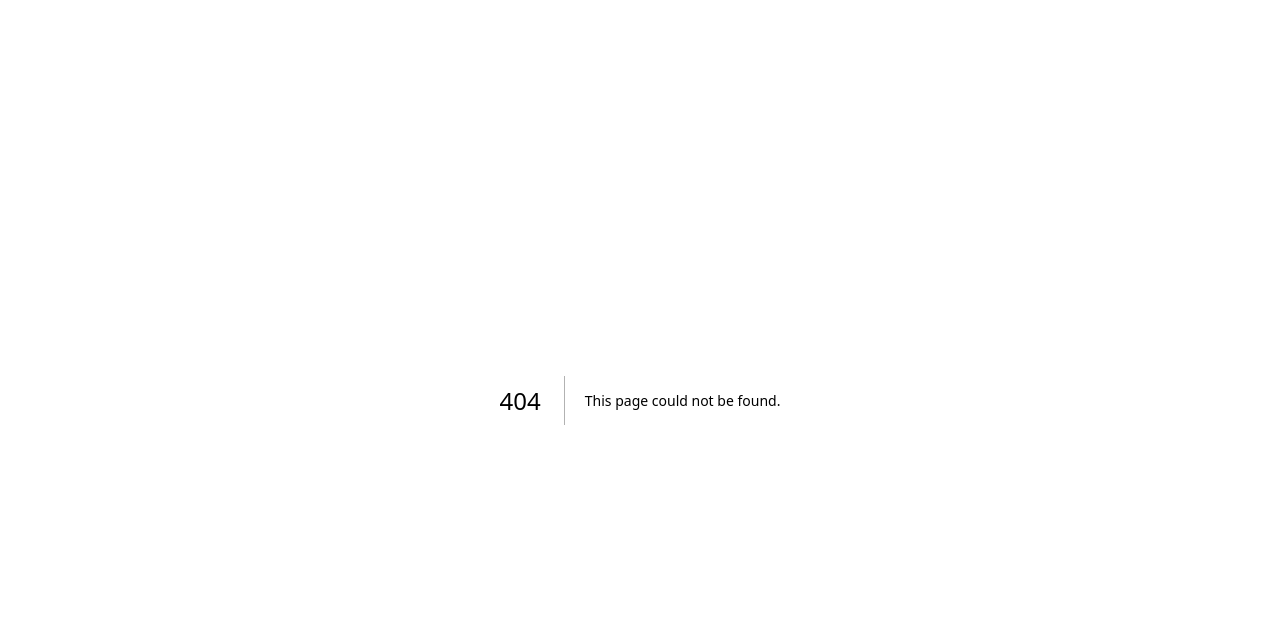
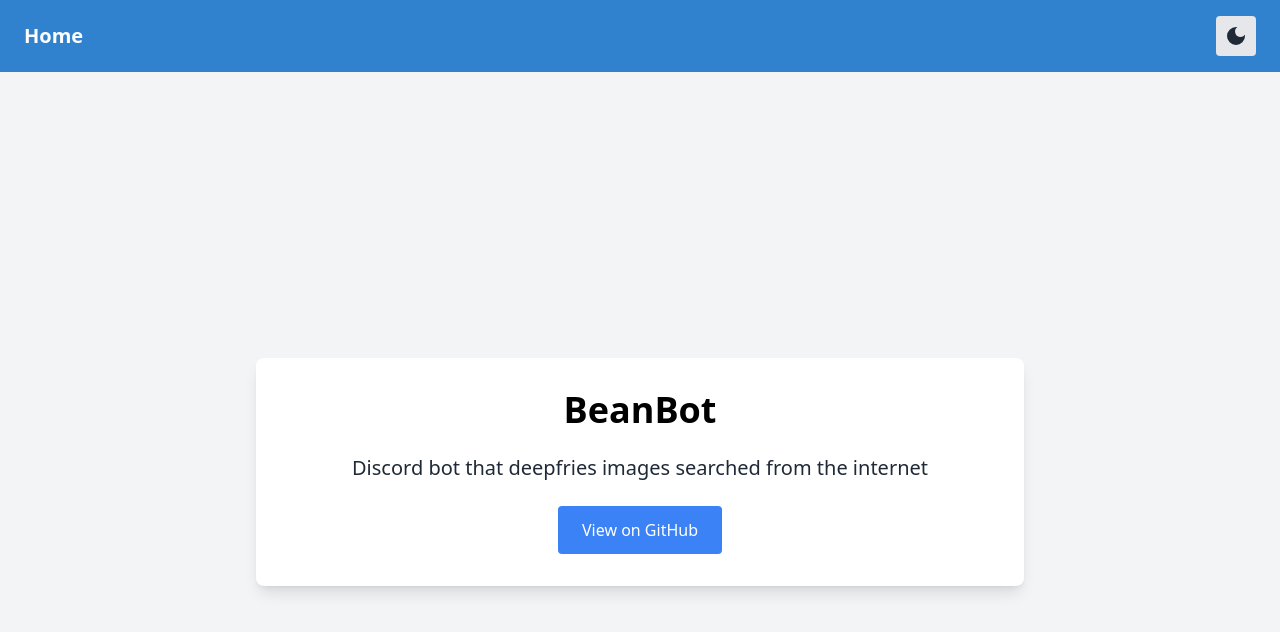
Before and after one commit to b-hairston/nextjs-website, a Next.js app: page /projects/project-1 in a window 1280 px wide. Before the commit this address had no page. Shown: the top 632 px of the page. Built offline with nearby package versions, Linux system fonts and the light colour scheme.

Commit message:
new stuff

```diff
--- a/app/page.tsx
+++ b/app/page.tsx
@@ -1,35 +1,81 @@
+"use client";
+
+import '../styles/globals.css';
 import Link from 'next/link';
-import AppBgImg from '../components/bg-image';
-import {Montserrat} from 'next/font/google';
-import '../styles/globals.css';
-import Head from 'next/head';
-import Header from "../components/header";
+import ThemeToggle from '../components/theme-toggle'; // Adjust path as necessary
 
-// change title in the browser tab
+const projects = [
+  {
+    slug: 'project-1',
+    title: 'BeanBot',
+    description: 'Discord bot that deepfries images searched from the internet',
+  },
+  {
+    slug: 'project-2',
+    title: 'Kafka MongoDB',
+    description: 'A simple Kafka producer & consumer written in Java',
+  },
+];
 
+export default function Home() {
+  return (
+    <div className="flex flex-col min-h-screen bg-gray-100 dark:bg-gray-900">
+      {/* Header with Theme Toggle */}
+      <header className="bg-blue-600 text-white py-4 flex items-center justify-between px-6">
+        <div className="text-center flex-grow">
+          {/* Optionally place logo or site name here */}
+        </div>
+        <ThemeToggle />
+      </header>
 
+      {/* Hero Section */}
+      <section className="bg-blue-600 text-white py-12 text-center">
+        <h2 className="text-5xl font-extrabold mb-4">Welcome to My Portfolio</h2>
+        <p className="text-lg mb-8">I’m a passionate data engineer with experience in various technologies. Explore my projects below.</p>
+      </section>
 
+      {/* Projects Section */}
+      <main className="flex-grow p-6">
+        <h2 className="text-3xl font-bold text-center mb-8">My Projects</h2>
+        <ul className="space-y-6">
+          {projects.map((project) => (
+            <li key={project.slug} className="bg-white p-6 rounded-lg shadow-md hover:shadow-lg transition-shadow duration-300 dark:bg-gray-800">
+              <Link
+                href={`/projects/${project.slug}`}
+                className="text-2xl font-semibold text-blue-600 hover:underline dark:text-blue-400"
+              >
+                {project.title}
+              </Link>
+              <p className="text-lg mt-2 text-gray-800 dark:text-white">{project.description}</p>
+            </li>
+          ))}
+        </ul>
+      </main>
 
-const inter = Montserrat ({subsets: ['latin']});
+      {/* Resume Download Section */}
+      <section className="bg-gray-100 dark:bg-gray-800 py-12 text-center">
+        <h2 className="text-3xl font-bold mb-4 text-gray-900 dark:text-gray-100">Download My Resume</h2>
+        <p className="text-lg mb-8 text-gray-700 dark:text-white">Click the button below to download my latest resume.</p>
+        <a
+          href="/path/to/your/resume.pdf" // Replace with the actual path to your resume
+          download
+          className="button"
+        >
+          Download Resume
+        </a>
+      </section>
 
-
-export default function Page() {
-  return (
-    <>
-      <AppBgImg />
-      <Head>
-        <title>Imani&#39;s Personal Website</title>
-        <meta name="description" content="Portfolio Site" />
-        <link href="/favicon.ico" rel="icon" />
-      </Head>
-      <Header />
-      <h1 className="text-right text-3xl mx-8">Welcome to My Personal Website</h1>
-      <div className={`font-monsterrat ${inter.className}`} style={{ minHeight: '100vh' }}>
-        <br />
-        <p className="text-white text-right text-xl mx-8">I&#39;m Imani</p>
-      </div>
-      <ul>
-      </ul>
-    </>
+      {/* Contact Section */}
+      <footer className="bg-blue-600 text-white py-6 text-center">
+        <div className="max-w-screen-md mx-auto px-4">
+          <p>
+            Want to get in touch?{' '}
+            <a href="mailto:you@example.com" className="text-blue-400 hover:underline">
+              Email me
+            </a>
+          </p>
+        </div>
+      </footer>
+    </div>
   );
 }
--- /dev/null
+++ b/app/projects/[project]/page.tsx
@@ -0,0 +1,67 @@
+"use client";
+
+import 'styles/globals.css';
+import ThemeToggle from 'components/theme-toggle';
+import { useParams } from 'next/navigation';
+import Link from 'next/link';
+
+const projects = {
+  'project-1': {
+    title: 'BeanBot',
+    description: 'Discord bot that deepfries images searched from the internet',
+    link: 'https://github.com/b-hairston/BeanBot',
+  },
+  'project-2': {
+    title: 'Kafka MongoDB',
+    description: 'A simple Kafka producer & consumer written in Java',
+    link: 'https://github.com/b-hairston/kafka-mongo-stack',
+  },
+};
+
+// Define a type for the valid project keys
+type ProjectKey = keyof typeof projects;
+
+const ProjectPage = () => {
+  const params = useParams();
+
+  if (!params || !params.project) {
+    return <div>Project not found</div>;
+  }
+
+  const project = params.project as ProjectKey; // Cast to valid project keys
+
+  const projectDetails = projects[project];
+
+  if (!projectDetails) {
+    return <div>Project not found</div>;
+  }
+
+  return (
+    <div className="flex flex-col min-h-screen bg-gray-100 dark:bg-gray-900">
+      <header className="bg-blue-600 text-white py-4 flex items-center justify-between px-6">
+        <Link href="/" className="text-white text-xl font-bold">
+          Home
+        </Link>
+        <div className="text-center flex-grow">
+        </div>
+        <ThemeToggle />
+      </header>
+      <main className="flex flex-col items-center justify-center min-h-screen bg-gray-100 dark:bg-gray-900 p-4">
+        <div className="bg-white dark:bg-gray-800 p-8 rounded-lg shadow-lg max-w-3xl w-full text-center">
+          <h1 className="text-3xl sm:text-4xl font-bold mb-6">{projectDetails.title}</h1>
+          <p className="text-lg sm:text-xl mb-6 text-gray-800 dark:text-white">{projectDetails.description}</p>
+          <Link
+            href={projectDetails.link}
+            className="inline-block px-6 py-3 bg-blue-500 text-white rounded hover:bg-blue-600"
+            target="_blank"
+            rel="noopener noreferrer"
+          >
+            View on GitHub
+          </Link>
+        </div>
+      </main>
+    </div>
+  );
+};
+
+export default ProjectPage;
--- /dev/null
+++ b/components/theme-toggle.tsx
@@ -0,0 +1,38 @@
+"use client";
+
+import { useEffect, useState } from 'react';
+import { MdLightMode, MdDarkMode } from 'react-icons/md'; // Import icons
+
+export default function ThemeToggle() {
+  const [isDarkMode, setIsDarkMode] = useState<boolean>(false);
+
+  useEffect(() => {
+    const savedMode = localStorage.getItem('dark-mode') === 'true';
+    setIsDarkMode(savedMode);
+    if (savedMode) {
+      document.documentElement.classList.add('dark');
+    }
+  }, []);
+
+  const toggleTheme = () => {
+    setIsDarkMode(prevMode => {
+      const newMode = !prevMode;
+      localStorage.setItem('dark-mode', newMode.toString());
+      if (newMode) {
+        document.documentElement.classList.add('dark');
+      } else {
+        document.documentElement.classList.remove('dark');
+      }
+      return newMode;
+    });
+  };
+
+  return (
+    <button
+      onClick={toggleTheme}
+      className="p-2 rounded bg-gray-200 dark:bg-gray-700 text-gray-800 dark:text-gray-200 flex items-center justify-center"
+    >
+      {isDarkMode ? <MdLightMode size={24} /> : <MdDarkMode size={24} />}
+    </button>
+  );
+}
--- a/next.config.mjs
+++ b/next.config.mjs
@@ -1,4 +1,16 @@
+// next.config.mjs
 /** @type {import('next').NextConfig} */
-const nextConfig = {};
+const nextConfig = {
+    images: {
+      remotePatterns: [
+        {
+          protocol: 'https',
+          hostname: 'avatars.githubusercontent.com',
+          port: '',
+          pathname: '/**',
+        },
+      ],
+    },
+  };
 
-export default nextConfig;
+  export default nextConfig;
--- a/package.json
+++ b/package.json
@@ -14,6 +14,7 @@
     "reac": "^0.0.0",
     "react": "^18.2.0",
     "react-dom": "^18.3.1",
+    "react-icons": "^5.3.0",
     "reactstrap": "^9.2.2"
   },
   "devDependencies": {
--- a/pages/about.tsx
+++ b/pages/about.tsx
@@ -12,7 +12,7 @@ export default function About() {
             <br />
             <div className="font-monsterrat min-h-screen flex flex-col items-end mx-8">
 
-                <p className="text-right text-xl mb-2">I&#39;m Imani,</p>
+                {/* <p className="text-right text-xl mb-2">I&#39;m Imani,</p> */}
                 <p className="text-right text-xl mb-2">a data engineer</p>
                 <p className="text-right text-xl mb-4">with a passion for turning data into actionable insights and innovative solutions.</p>
                 <p className="text-right text-lg max-w-2xl">
--- a/pages/experience.tsx
+++ b/pages/experience.tsx
@@ -25,7 +25,7 @@ export default function Experience() {
                 </p>
                 <h4 className="mx-10" style={{ fontSize: '1.25rem' }}>Data Engineering Intern</h4> <h4 className="mx-10" style={{ fontSize: '1.25rem' }}>Bear Cognition</h4>
                 <h5 className="mx-10" style={{ fontSize: '1rem' }}>Feb 2020 - June 2022</h5>
-                <p className="text-left text-lg mx-12 pb-4">
+                <p className="text-left text-lg mx-12 pb-4e">
                     As a Data Engineering Intern, I gained hands-on experience in data engineering and analytics. I worked on various projects involving data ingestion, transformation, and visualization.
                     I developed skills in SQL, Python, and data processing technologies. I also collaborated with the data engineering team to support data infrastructure and analytics projects.
                 </p>
--- a/styles/globals.css
+++ b/styles/globals.css
@@ -1,52 +1,132 @@
+/* globals.css */
 @tailwind base;
 @tailwind components;
 @tailwind utilities;
 
+/* Define root variables for colors */
 :root {
-  --foreground-rgb: 0, 0, 0;
-  --background-start-rgb: 214, 219, 220;
-  --background-end-rgb: 255, 255, 255;
+  --foreground-rgb-light: 0, 0, 0;
+  --background-rgb-light: 255, 255, 255;
+  --foreground-rgb-dark: 255, 255, 255;
+  --background-rgb-dark: 0, 0, 0;
 }
 
-@media (prefers-color-scheme: dark) {
-  :root {
-    --foreground-rgb: 255, 255, 255;
-    --background-start-rgb: 0, 0, 0;
-    --background-end-rgb: 0, 0, 0;
-  }
+/* Default light mode styles */
+body {
+  color: rgb(var(--foreground-rgb-light));
+  background-color: rgb(var(--background-rgb-light));
 }
 
-body {
-  color: rgb(var(--foreground-rgb));
-  background: linear-gradient(
-      to bottom,
-      transparent,
-      rgb(var(--background-end-rgb))
-    )
-    rgb(var(--background-start-rgb));
+/* Dark mode styles */
+.dark {
+  color: rgb(var(--foreground-rgb-dark));
+  background-color: rgb(var(--background-rgb-dark));
 }
 
-@layer utilities {
-  .text-balance {
-    text-wrap: balance;
-  }
+/* Ensure background colors are consistent */
+.dark .bg-gray-100 {
+  background-color: #1a202c; /* Dark mode background color for gray-100 */
 }
 
-.text-right {
-  text-align: right;
+.dark .bg-white {
+  background-color: #2d3748; /* Dark mode background color for white */
 }
 
-/* font size */
-.text-xl {
-  font-size: 2rem;
+.dark .bg-gray-200 {
+  background-color: #2d3748; /* Dark mode background color for gray-200 */
+}
+.dark .text-gray-700{
+  color: #ffffff
 }
 
-/* font weight */
-.font-bold {
-  font-weight: 700;
+/* Ensure text colors are consistent */
+.dark .text-gray-800 {
+  color: #e2e8f0; /* Dark mode text color for gray-800 */
 }
 
-/* text color */
+.dark .text-gray-600 {
+  color: #cbd5e0; /* Dark mode text color for gray-600 */
+}
+
+.dark .text-blue-600 {
+  color: #fcfcfc; /* Dark mode text color for blue-600 */
+}
+
+.dark .text-white {
+  color: #e2e8f0; /* Dark mode text color for white */
+}
+
+/* Header and footer background color adjustments */
+.dark .bg-blue-600 {
+  background-color: #1a202c; /* Dark mode background color for blue-600 */
+}
+
+.dark .bg-gray-800 {
+  background-color: #2d3748; /* Dark mode background color for gray-800 */
+}
+
+/* Border color adjustments */
+.dark .border-gray-200 {
+  border-color: #2d3748; /* Dark mode border color for gray-200 */
+}
+
+.dark .border-gray-300 {
+  border-color: #4a5568; /* Dark mode border color for gray-300 */
+}
+
+/* Header text color adjustments */
+.dark h1,
+.dark h2,
+.dark h3,
+.dark h4,
+.dark h5,
+.dark h6 {
+  color: #e2e8f0; /* Dark mode text color for all headers */
+}
+
+/* Button styling */
+.bg-blue-600 {
+  background-color: #3182ce; /* Light mode background color for blue-600 */
+}
+
 .text-white {
-  color: #fff;
+  color: #ffffff; /* Light mode text color for white */
 }
+
+.button {
+  background-color: #3182ce; /* Light mode button background color */
+  color: #ffffff; /* Light mode button text color */
+  padding: 0.75rem 1.5rem;
+  border-radius: 0.375rem;
+  display: inline-block;
+  text-align: center;
+  font-weight: 600;
+  transition: background-color 0.3s, color 0.3s;
+}
+
+.dark .button {
+  background-color: #4a5568; /* Dark mode button background color */
+  color: #e2e8f0; /* Dark mode button text color */
+}
+
+.dark .button:hover {
+  background-color: #2b6cb0; /* Dark mode button hover background color */
+}
+
+.button:hover {
+  background-color: #2b6cb0; /* Light mode button hover background color */
+}
+
+/* Transition effects for smooth mode switching */
+html {
+  transition: background-color 0.3s, color 0.3s;
+}
+
+/* Sidebar open/closed transition */
+.sidebar {
+  transition: transform 0.3s ease;
+}
+
+.flex-1 {
+  transition: margin-left 0.3s ease;
+}
--- a/tailwind.config.ts
+++ b/tailwind.config.ts
@@ -1,6 +1,5 @@
-import type { Config } from "tailwindcss";
-
-const config: Config = {
+/** @type {import('tailwindcss').Config} */
+const config = {
   content: [
     "./pages/**/*.{js,ts,jsx,tsx,mdx}",
     "./components/**/*.{js,ts,jsx,tsx,mdx}",
@@ -10,11 +9,12 @@ const config: Config = {
     extend: {
       backgroundImage: {
         "gradient-radial": "radial-gradient(var(--tw-gradient-stops))",
-        "gradient-conic":
-          "conic-gradient(from 180deg at 50% 50%, var(--tw-gradient-stops))",
+        "gradient-conic": "conic-gradient(from 180deg at 50% 50%, var(--tw-gradient-stops))",
       },
     },
+    darkMode: 'class', // or 'media' if you prefer automatic dark mode based on the user's system preference
   },
   plugins: [],
 };
-export default config;
+
+module.exports = config;
```
Also changed, not shown: 1 other file (tests, documents, lock files or other folders).
